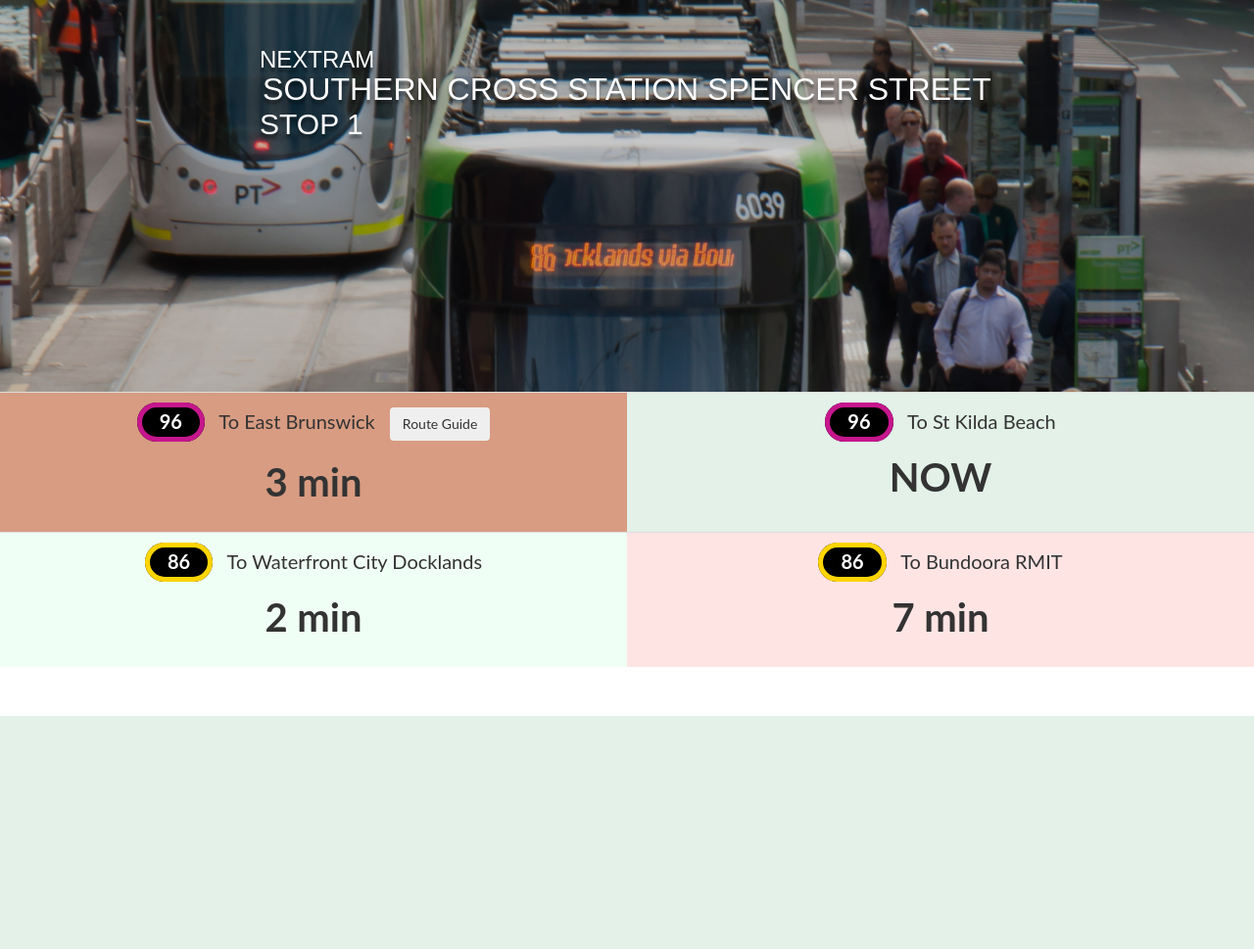
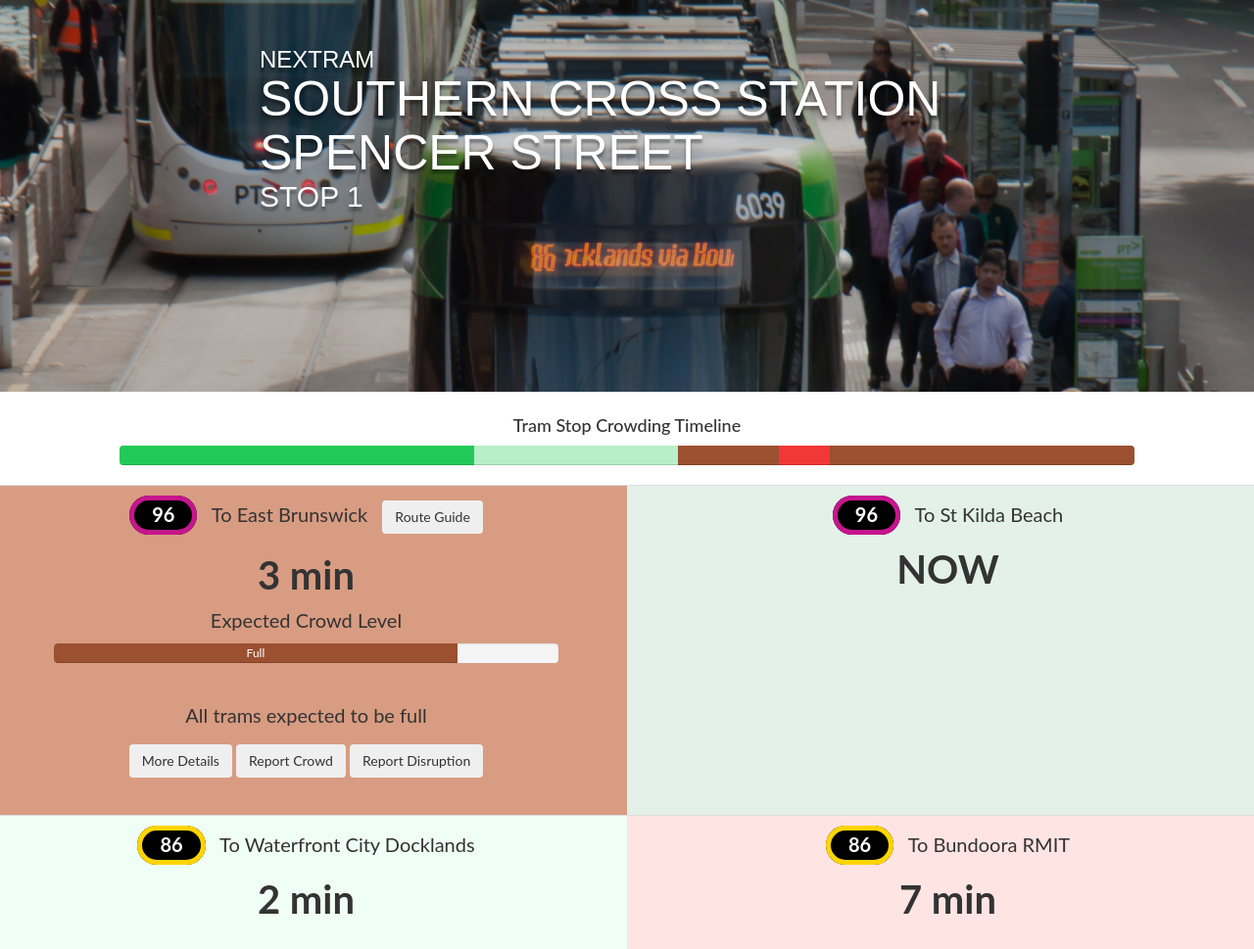
Before and after one commit to maleakhiw/hook-turn, a web app: file nextram/index.html in a window 1280 px wide. Shown: the part 69-1038 px from the top of the page at 98% size. Before the commit the page ends 800 px from the top, so only its background shows below. Run offline with its HTML, style and script files only (its server is not run), Linux system fonts and the light colour scheme; some libraries are stand-ins or nearby versions.

Commit message:
add basic dropdown options

```diff
--- a/css/nextram.css
+++ b/css/nextram.css
@@ -10,16 +10,20 @@
   background-size: cover;
   background-position: center;
   margin-bottom: 0;
+  text-align: left;
 
 }
 
 .jumbotron h1 {
   font-family: 'Oswald', sans-serif;
   font-style: regular;
+  font-size: 50px;
   text-transform: uppercase;
   color: #FFFFFF;
   margin-top: 0;
   margin-bottom: 0;
+
+  text-align: left;
 }
 
 .jumbotron h2 {
@@ -101,10 +105,32 @@
 
 }
 
+.progress-bar-empty {
+  background-color: #b8efca;
+}
+
+.progress-bar-decent {
+  background-color: #22c958;
+}
+
+.progress-bar-full {
+  background-color: #9b5030;
+}
+
+.progress-bar-overcrowded {
+  background-color: #f23737;
+}
+
+.progress-bar-disruption {
+  background-color: #F1D628;
+}
+
+
+/*
 .nextram_box:hover {
   background-color: rgba(0,0,0,0.1);
 
-}
+}*/
 
 .nextram_box h1 { /*Definition for style on the ETA*/
   font-family: 'Lato',sans-serif;
@@ -163,6 +189,33 @@
 
 }
 
+.clear_5px_top {
+  margin-top:  5px;
+}
+
+.progress_box {
+  width: 80%;
+}
+
+.row.no-pad {
+  margin-right:0;
+  margin-left:0;
+  margin-bottom: 0;
+}
+.row.no-pad > [class*='col-'] {
+  padding-right:0;
+  padding-left:0;
+  padding-bottom: 0;
+}
+
+.no-margin {
+  margin-top: 0;
+  margin-bottom: 0;
+}
+
+.take-bg {
+  background-color: inherit;
+}
 
 /* workaround to allow columns to automatically size like one another
 source: https://scotch.io/bar-talk/different-tricks-on-how-to-make-bootstrap-columns-all-the-same-height
--- a/nextram/index.html
+++ b/nextram/index.html
@@ -13,7 +13,6 @@
     <link rel="stylesheet" href="https://maxcdn.bootstrapcdn.com/font-awesome/4.7.0/css/font-awesome.min.css" />
   </head>
   <body>
-
     <!-- Static navbar with Login and SignUp -->
     <nav class="navbar navbar-inverse navbar-static-top container-fullwidth">
       <div class="container-fluid">
@@ -68,15 +67,88 @@
         </div>
         <!-- /jumbotron -->
         <div class="container-fluid">
-          <div class="row">
+          <div class="row text-center">
+            <div class="col-sm-12"><h4>Tram Stop Crowding Timeline</h4></div>
           </div>
+          <div class="row text-center">
+            <div class = "col-xs-1"></div>
+            <div class = "col-xs-10">
+              <div class="progress">
+                <div class="progress-bar progress-bar-decent" style="width: 35%">
+                  <span class="sr-only">35% Complete (success)</span>
+                </div>
+                <div class="progress-bar progress-bar-empty" style="width: 20%">
+                  <span class="sr-only">20% Complete (warning)</span>
+                </div>
+                <div class="progress-bar progress-bar-full" style="width: 10%">
+                  <span class="sr-only">10% Complete (danger)</span>
+                </div>
+                <div class="progress-bar progress-bar-overcrowded" style="width: 5%">
+                  <span class="sr-only">10% Complete (danger)</span>
+                </div>
+                <div class="progress-bar progress-bar-full" style="width: 30%">
+                  <span class="sr-only">10% Complete (danger)</span>
+                </div>
+              </div>
+            </div>
+            <div class = "col-xs-1"></div>
+          </div>
+        </div>
+        <!-- boxes for the individual ETAs -->
         <div class="row match-my-cols">
           <div class="col-sm-6 nextram_box full text-center">
             <div class="box">
-                  <!-- <table class="route_number_table route_number_96"><tr><td>96</td></tr></table> -->
               <span class="route_number_table route_number_96">96</span> To East Brunswick <button class="btn clear_10px_left">Route Guide</button>
+              <h1>3 min</h1>
+              <div class = "row">
+                <p>Expected Crowd Level</p>
+              </div>
+              <div class = "row no-margin">
+                <div class = "col-xs-1"></div>
+                <div class = "col-xs-10">
+                  <div class="progress">
+                    <div class="progress-bar progress-bar-full" role="progressbar" aria-valuenow="40" aria-valuemin="0" aria-valuemax="80" style="width: 80%">
+                      Full
+                    </div>
+                  </div>
+                </div>
+                <div class = "col-xs-1"></div>
+              </div>
+              <div class = "row">
+                <p>All trams expected to be full</p>
+              </div>
+              <div class="row">
+                <div class="btn-group" role="group" aria-label="">
+                  <div class="col-sm-12">
+                    <button class="btn clear_5px_top" type="button" data-toggle="collapse" data-target="#moreDetails" aria-expanded="false" data-parent="#reportGroup" aria-controls="moreDetails">More Details</button>
+                    <button class="btn clear_5px_top" type="button" data-toggle="collapse" data-target="#reportCrowd" data-parent="#reportGroup" aria-expanded="false" aria-controls="reportCrowd">Report Crowd</button>
+                    <button class="btn clear_5px_top" type="button" data-toggle="collapse" data-target="#reportDisruption" data-parent="#reportGroup" aria-expanded="false" aria-controls="reportDisruption">Report Disruption</button>
+                  </div>
+                </div>
+                <div class="row">
+                  <div id="reportGroup">
+                    <div class="accordion-group">
+                    <div class="collapse indent no-margin" id="moreDetails">
+                        <div class="well">
+                          details
+                        </div>
+                      </div>
+                      <div class="collapse indent no-margin" id="reportCrowd">
+                        <div class="well">
+                          crowd
+                        </div>
+                      </div>
+                      <div class="collapse indent no-margin" id="reportDisruption">
+                        <div class="well">
+                          disruption
+                        </div>
+                      </div>
+                    </div>
+                    </div>
 
-                  <h1>3 min</h1>
+                </div>
+
+              </div>
             </div>
           </div>
           <div class="col-sm-6 nextram_box decent text-center">
@@ -107,6 +179,12 @@
         <script src="https://code.jquery.com/jquery-3.1.1.js" integrity="sha256-16cdPddA6VdVInumRGo6IbivbERE8p7CQR3HzTBuELA=" crossorigin="anonymous"></script>
         <script src="https://maxcdn.bootstrapcdn.com/bootstrap/3.3.7/js/bootstrap.min.js" integrity="sha384-Tc5IQib027qvyjSMfHjOMaLkfuWVxZxUPnCJA7l2mCWNIpG9mGCD8wGNIcPD7Txa" crossorigin="anonymous"></script>
         <!-- height matching script -->
+        <script type='text/Javascript'>
+            var $reportGroup = $('#reportGroup');
+            $reportGroup.on('show.bs.collapse','.collapse', function() {
+                $reportGroup.find('.collapse.in').collapse('hide');
+            });
+        </script>
 
       </body>
     </html>
```
Lines whose indentation alone changed are shown as unchanged.
